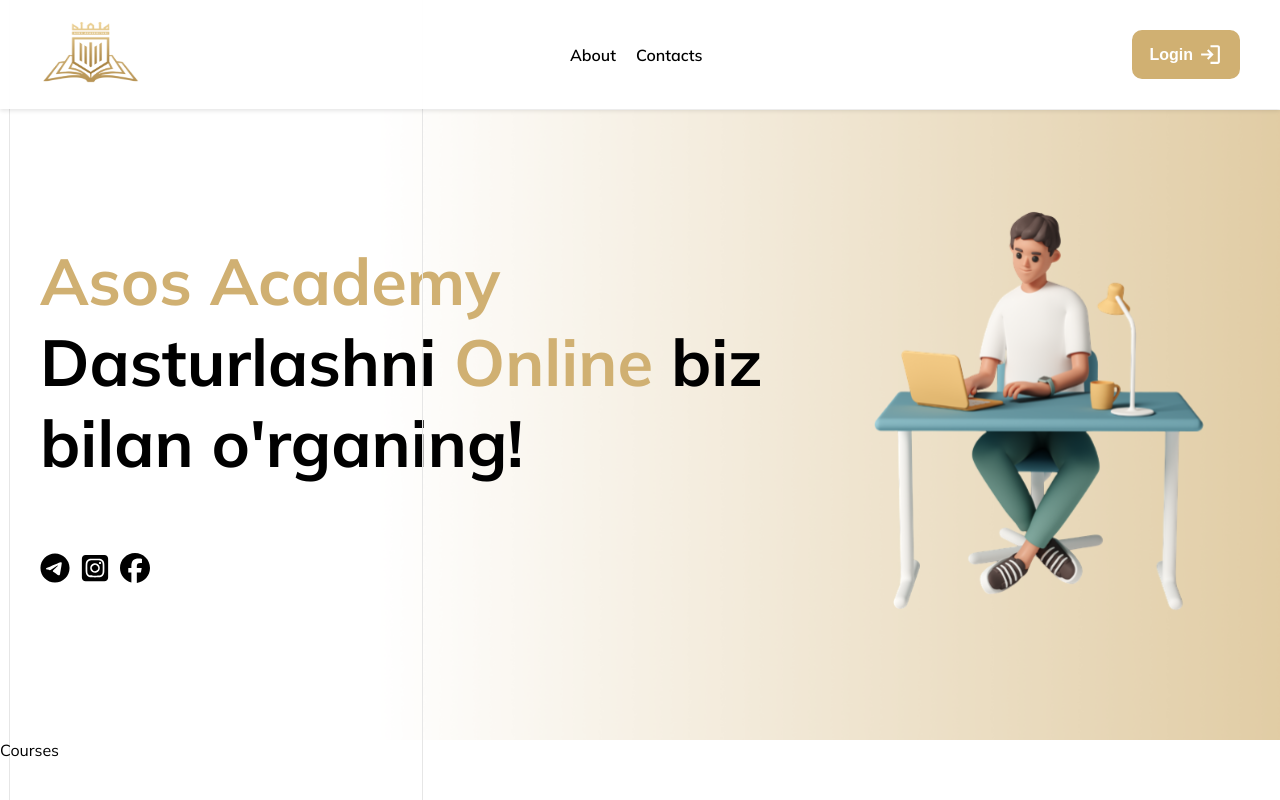
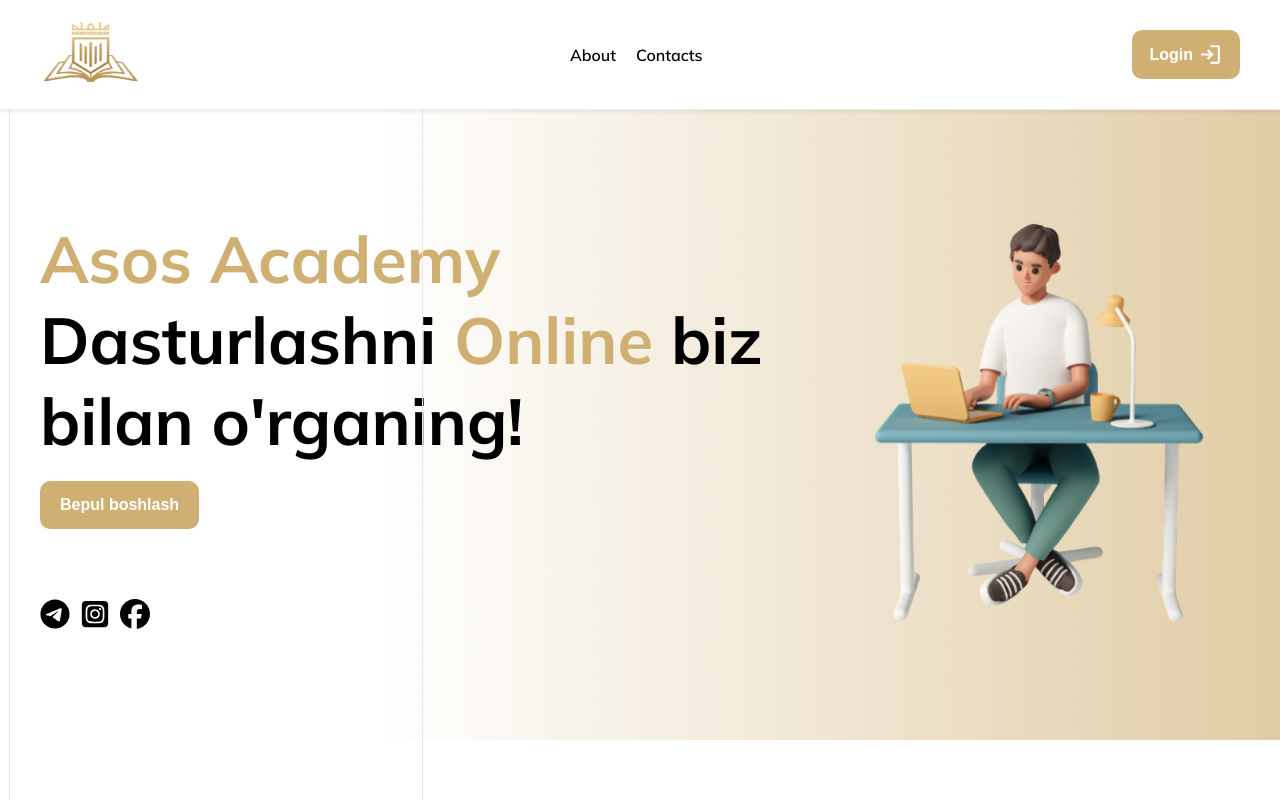
Before and after one commit to Jonibekweb01/Asos-Academy, a React (Create React App) app: page / in a window 1280 px wide. Built offline with nearby package versions, Linux system fonts and the light colour scheme; a web font is replaced by a local one.

Commit message:
Asos Academy

```diff
--- a/src/components/Courses/Courses.js
+++ b/src/components/Courses/Courses.js
@@ -1,5 +1,7 @@
 import React from "react";
 
 export const Courses = () => {
-  return <div>Courses</div>;
+  return <>
+    {/* <Course> */}
+  </>;
 };
--- a/src/components/Hero/Hero.css
+++ b/src/components/Hero/Hero.css
@@ -23,7 +23,10 @@
         justify-content: center;
     }
 
-
+    .free__btn {
+        margin: 20px auto !important;
+        display: block;
+    }
 }
 
 .hero_a {
--- a/src/components/Hero/Hero.js
+++ b/src/components/Hero/Hero.js
@@ -23,6 +23,9 @@
               </HeroStrong> biz <br />
               bilan o'rganing!
             </HeroTitle>
+            <FreeBtn className="free__btn" type="button" id="">
+              Bepul boshlash
+            </FreeBtn>
           </HeroTitleBox>
           <SocialMedia className="hero__socialMedia">
             <a href="https://telegram.com" className="hero__link">
@@ -61,6 +64,17 @@
   );
 };
 
+const FreeBtn = styled.button`
+  padding: 15px 20px;
+  font-size: 16px;
+  color: white;
+  border: none;
+  font-weight: bold;
+  margin-top: 20px;
+  background-color: #d0b072;
+  border-radius: 10px;
+`;
+
 const HeroBox = styled.div`
   background-image: url(${Back});
   background-size: 900px;
@@ -82,7 +96,7 @@
 
 const HeroInner = styled.div`
   background-image: url(${BackImg});
-  padding: 130px 0 130px 0;
+  padding: 108px 0 108px 0;
   background-size: 400px;
   background-position: right;
   background-repeat: no-repeat;
```
